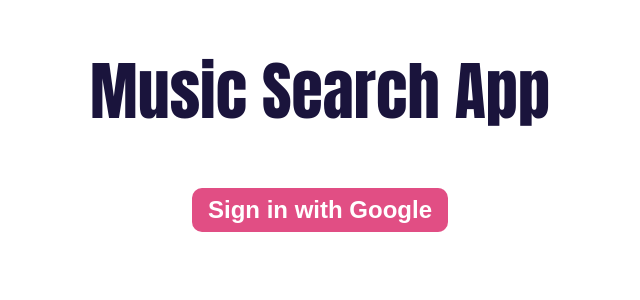
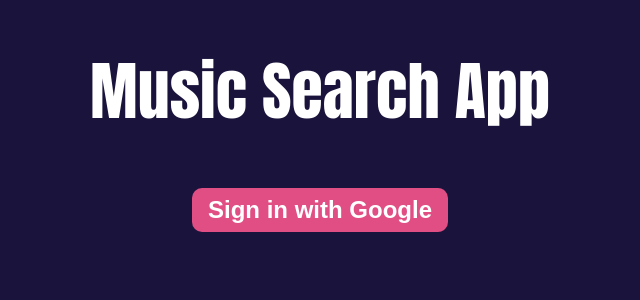
Before and after one commit to angel33la/wdv339-spotify-pp3, a React (Create React App) app in the folder client/: page /login in a window 1280 px wide. Shown: the top 300 px of the page, without its empty margins (320-960 px from the left). Built offline with nearby package versions, Linux system fonts and the light colour scheme; no server answers.

Commit message:
Enhance UI: Update styles for PlaylistCard, Login page, and global CSS for improved aesthetics and consistency

```diff
--- a/client/src/components/playlists/PlayListCard.js
+++ b/client/src/components/playlists/PlayListCard.js
@@ -2,7 +2,7 @@
 
 export default function PlaylistCard({ playlist }) {
   return (
-    <div>
+    <div style={{ fontSize: "2rem", color: "#e14e84" }}>
       <h3>{playlist.name}</h3>
       <p>{playlist.songs.length} songs</p>
       <Link to={`/playlists/${playlist._id}`}>Open</Link>
--- a/client/src/index.css
+++ b/client/src/index.css
@@ -1,6 +1,8 @@
 body {
   margin: 0;
   font-family: Impact, Haettenschweiler, 'Arial Narrow Bold', sans-serif;
+  background-color: #1a143c;
+  color: #fff;
 }
 
 nav {
@@ -9,8 +11,8 @@
   align-items: center;
   gap: 12px;
   padding: 16px;
-  background: #8c52ff;
-  color: #fff;
+  color: #1a143c;
+  background: #fff;
 }
 
 a {
@@ -33,5 +35,7 @@
   display: flex;
   justify-content: center;
   align-items: center;
+  background-color: #1a143c;
+  color: #fff;
 
 }
--- a/client/src/pages/Login.js
+++ b/client/src/pages/Login.js
@@ -8,7 +8,7 @@
         height: "100vh",
       }}
     >
-      <h1 style={{ fontSize: "4rem", color: "#1a143c" }}>Music Search App</h1>
+      <h1 style={{ fontSize: "4rem", color: "#fff" }}>Music Search App</h1>
       <LoginButton />
     </div>
   );
```
